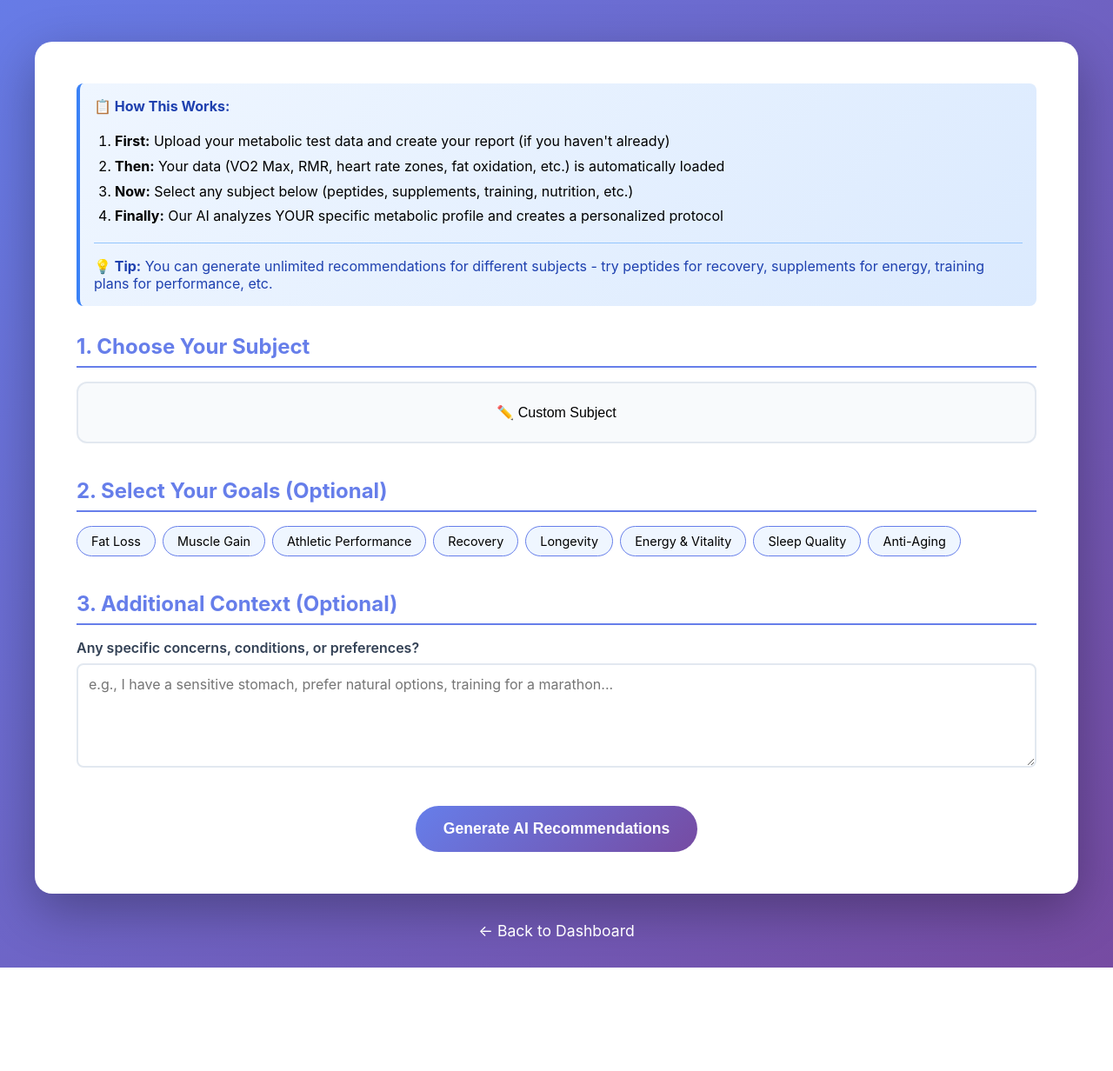
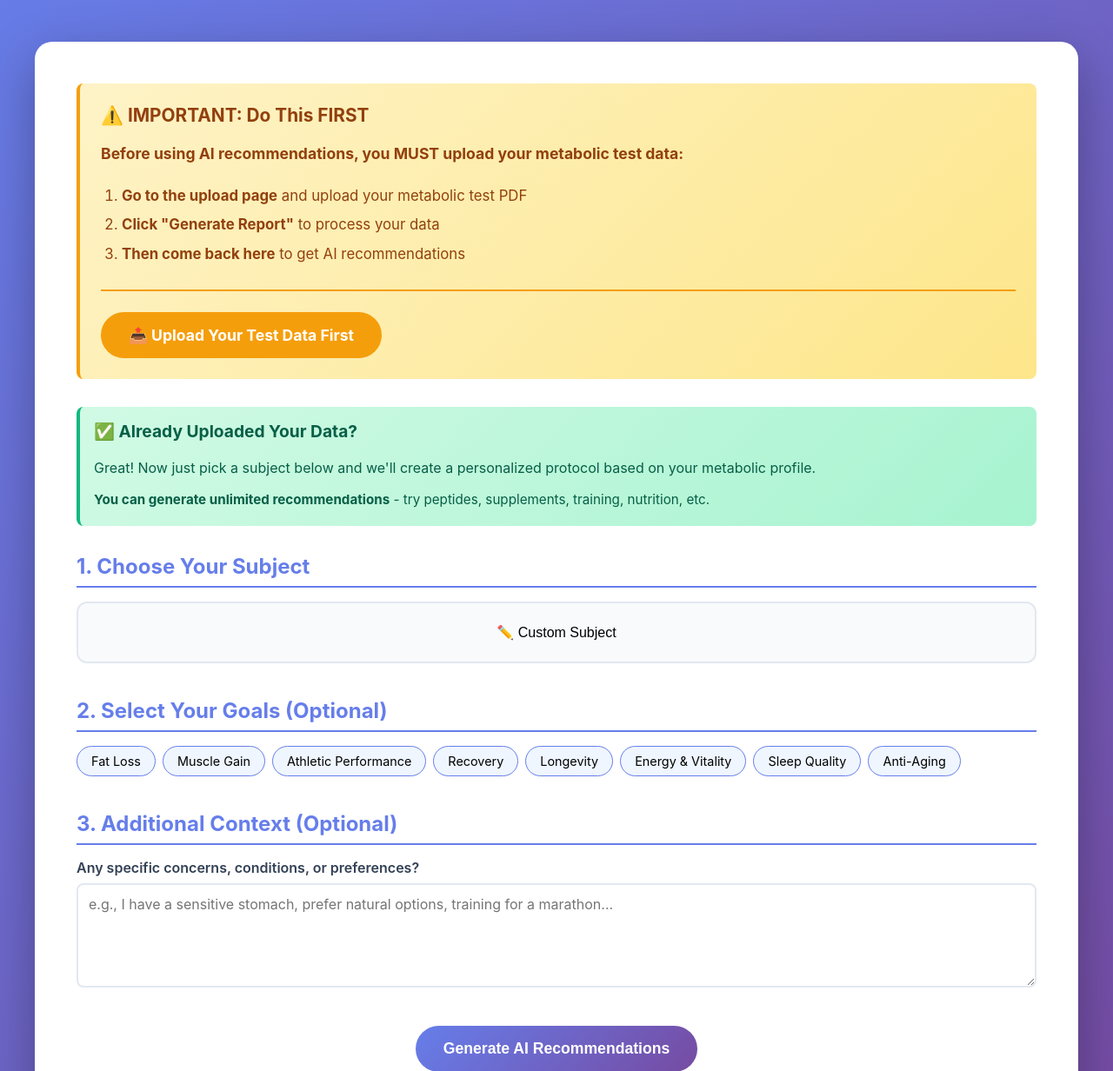
Before and after one commit to mgentry11/metabomaxpro1, a Flask app: template templates/ai_recommendations.html in a window 1280 px wide. Shown: the part 121-1353 px from the top of the page at 87% size. Before the commit the page ends 1234 px from the top, so only its background shows below. Run offline with Flask 3, Linux system fonts and the light colour scheme; the template is opened without the code that fills it, so the values that code supplies are empty.

Commit message:
Drastically simplify AI recommendations flow - clear warnings and step-by-step instructions

```diff
--- a/templates/ai_recommendations.html
+++ b/templates/ai_recommendations.html
@@ -288,16 +288,30 @@
         </div>
 
         <div class="main-card">
-            <div class="info-box" style="background: linear-gradient(135deg, #eff6ff 0%, #dbeafe 100%); border-left: 4px solid #3b82f6;">
-                <p style="margin-bottom: 1rem;"><strong>📋 How This Works:</strong></p>
-                <ol style="margin-left: 1.5rem; line-height: 1.8;">
-                    <li><strong>First:</strong> Upload your metabolic test data and create your report (if you haven't already)</li>
-                    <li><strong>Then:</strong> Your data (VO2 Max, RMR, heart rate zones, fat oxidation, etc.) is automatically loaded</li>
-                    <li><strong>Now:</strong> Select any subject below (peptides, supplements, training, nutrition, etc.)</li>
-                    <li><strong>Finally:</strong> Our AI analyzes YOUR specific metabolic profile and creates a personalized protocol</li>
+            <div class="info-box" style="background: linear-gradient(135deg, #fef3c7 0%, #fde68a 100%); border-left: 4px solid #f59e0b; padding: 1.5rem;">
+                <h3 style="color: #92400e; margin-bottom: 1rem; font-size: 1.3rem;">⚠️ IMPORTANT: Do This FIRST</h3>
+                <p style="color: #92400e; font-size: 1.1rem; line-height: 1.8; margin-bottom: 1rem;">
+                    <strong>Before using AI recommendations, you MUST upload your metabolic test data:</strong>
+                </p>
+                <ol style="margin-left: 1.5rem; line-height: 2; color: #92400e; font-size: 1.05rem;">
+                    <li><strong>Go to the upload page</strong> and upload your metabolic test PDF</li>
+                    <li><strong>Click "Generate Report"</strong> to process your data</li>
+                    <li><strong>Then come back here</strong> to get AI recommendations</li>
                 </ol>
-                <p style="margin-top: 1rem; padding-top: 1rem; border-top: 1px solid #93c5fd;">
-                    <strong>💡 Tip:</strong> You can generate unlimited recommendations for different subjects - try peptides for recovery, supplements for energy, training plans for performance, etc.
+                <div style="margin-top: 1.5rem; padding-top: 1.5rem; border-top: 2px solid #f59e0b;">
+                    <a href="{{ url_for('index') }}" class="btn btn-large" style="background: #f59e0b; color: white; font-weight: 700; font-size: 1.1rem;">
+                        📤 Upload Your Test Data First
+                    </a>
+                </div>
+            </div>
+
+            <div class="info-box" style="background: linear-gradient(135deg, #d1fae5 0%, #a7f3d0 100%); border-left: 4px solid #10b981; margin-top: 2rem;">
+                <h3 style="color: #065f46; margin-bottom: 1rem; font-size: 1.2rem;">✅ Already Uploaded Your Data?</h3>
+                <p style="color: #065f46; line-height: 1.8; margin-bottom: 0.5rem;">
+                    Great! Now just pick a subject below and we'll create a personalized protocol based on your metabolic profile.
+                </p>
+                <p style="color: #065f46; line-height: 1.8; font-size: 0.95rem;">
+                    <strong>You can generate unlimited recommendations</strong> - try peptides, supplements, training, nutrition, etc.
                 </p>
             </div>
 
```
Also changed, not shown: templates/index.html (+15 -8 lines).
